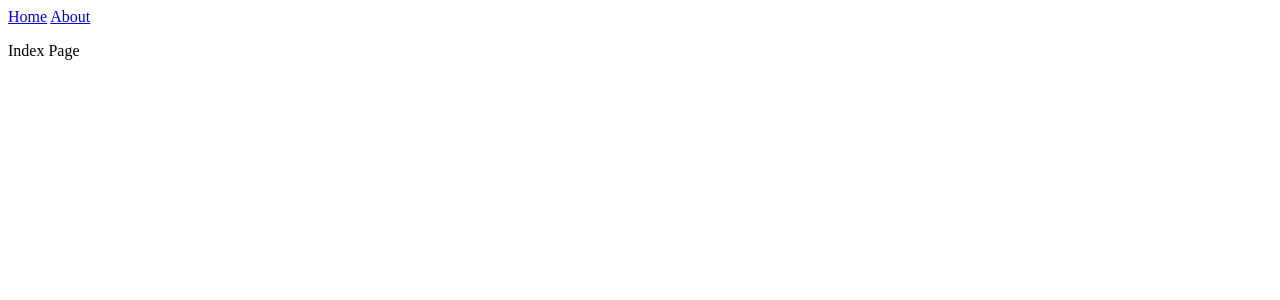
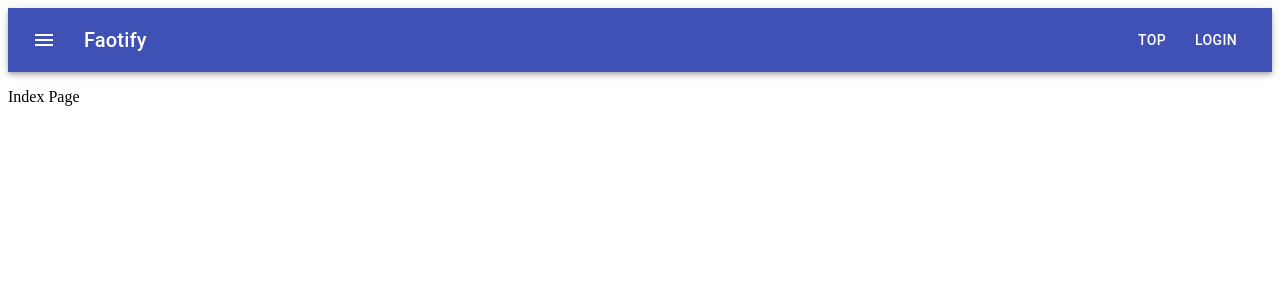
Before and after one commit to tokku5552/favotify, a Next.js app: page / in a window 1280 px wide. Shown: the top 300 px of the page. Built offline with nearby package versions, Linux system fonts and the light colour scheme.

Commit message:
loginページの作成と、AppBarにTOPとLoginの導線を作成

```diff
--- a/src/components/Header.tsx
+++ b/src/components/Header.tsx
@@ -1,15 +1,62 @@
 import * as React from "react";
 import Link from "next/link";
+import { createStyles, makeStyles, Theme } from "@material-ui/core/styles";
+import AppBar from "@material-ui/core/AppBar";
+import Toolbar from "@material-ui/core/Toolbar";
+import Typography from "@material-ui/core/Typography";
+import Button from "@material-ui/core/Button";
+import IconButton from "@material-ui/core/IconButton";
+import MenuIcon from "@material-ui/icons/Menu";
 
-const Header = ({ pathname }: { pathname?: string }) => (
-  <header>
-    <Link href="/">
-      <a className={pathname === "/" ? "is-active" : ""}>Home</a>
-    </Link>{" "}
-    <Link href="/about">
-      <a className={pathname === "/about" ? "is-active" : ""}>About</a>
-    </Link>
-  </header>
+const useStyles = makeStyles((theme: Theme) =>
+  createStyles({
+    root: {
+      flexGrow: 1,
+    },
+    menuButton: {
+      marginRight: theme.spacing(2),
+    },
+    title: {
+      flexGrow: 1,
+    },
+  })
 );
 
+const Header = ({ pathname }: { pathname?: string }) => {
+  const classes = useStyles();
+  return (
+    <header>
+      <div className={classes.root}>
+        <AppBar position="static">
+          <Toolbar>
+            <IconButton
+              edge="start"
+              className={classes.menuButton}
+              color="inherit"
+              aria-label="menu"
+            >
+              <MenuIcon />
+            </IconButton>
+            <Typography variant="h6" className={classes.title}>
+              Faotify
+            </Typography>
+            <Link href="/">
+              <Button color="inherit">Top</Button>
+            </Link>
+            <Link href="/login">
+              <Button color="inherit">Login</Button>
+            </Link>
+          </Toolbar>
+        </AppBar>
+      </div>
+      {/* <Link href="/">
+        <a className={pathname === "/" ? "is-active" : ""}>Favotify</a>
+      </Link>
+      <Link href="/about">
+        <a className={pathname === "/about" ? "is-active" : ""}>About</a>
+      </Link> */}
+    </header>
+  );
+};
+
 export default Header;
```
Also changed, not shown: src/pages/login.tsx (added, +9 -0 lines).
